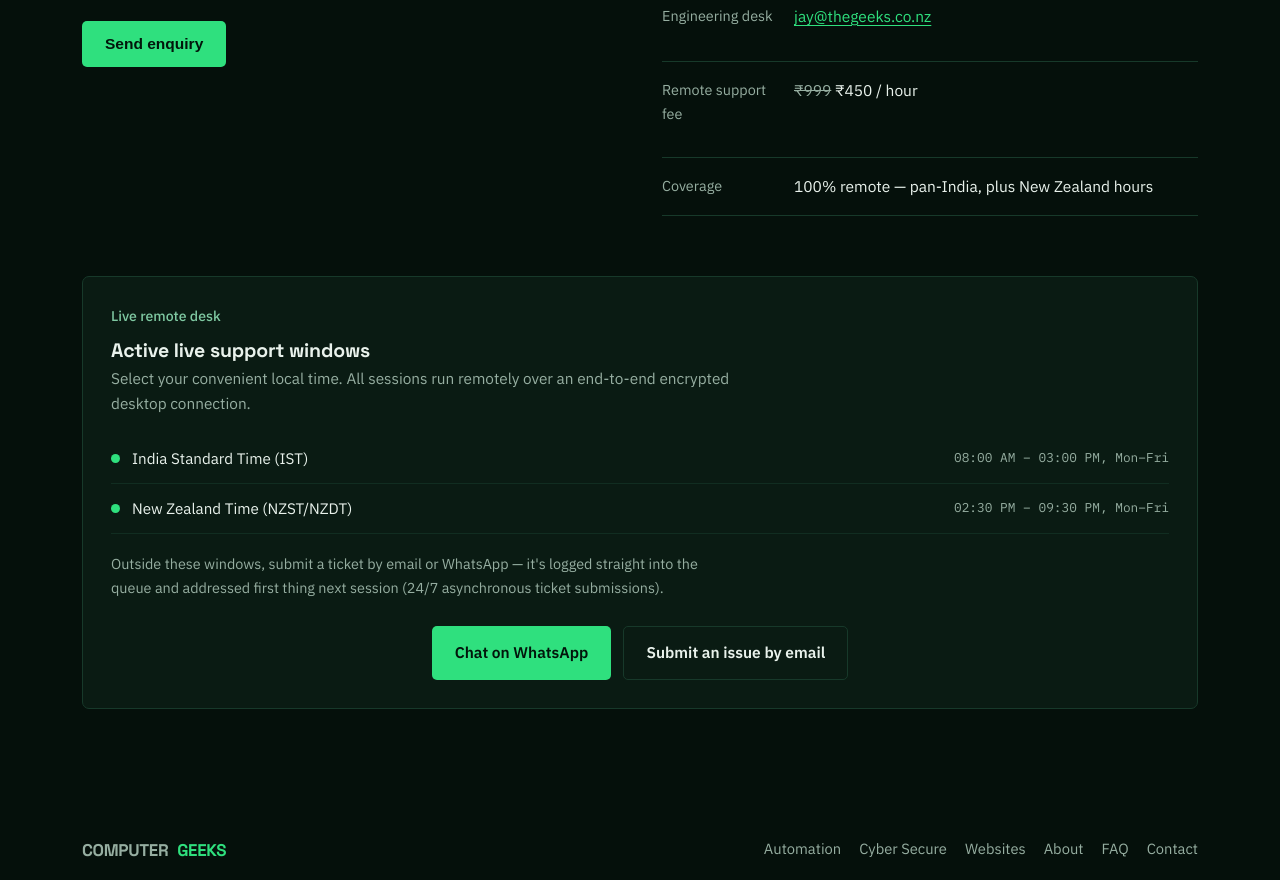
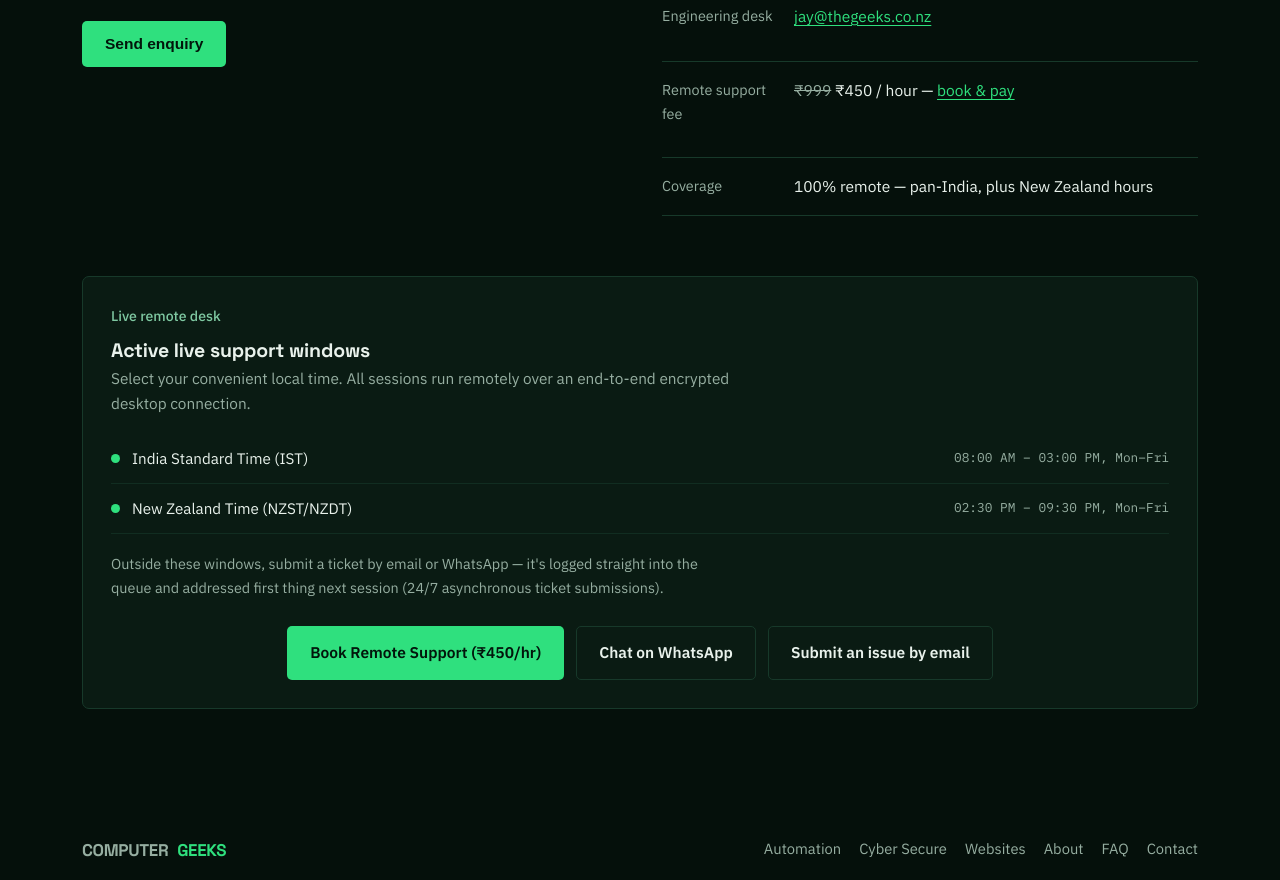
Before and after one commit to Jay-Singh88/Computer_Geeks_Website, a plain HTML site: page contact.html in a window 1280 px wide. Shown: the part 961-1841 px from the top of the page. Drawn offline with Linux system fonts and the light colour scheme.

Commit message:
Add Stripe payment link for remote support booking on contact page

```diff
--- a/contact.html
+++ b/contact.html
@@ -79,7 +79,7 @@
         <img src="/assets/images/contact-team.jpg" alt="Team ready to help at their desks" width="800" height="500" style="border:1px solid var(--line);border-radius:7px;margin-bottom:8px" loading="lazy">
         <dl class="detail"><dt>WhatsApp</dt><dd><a href="https://wa.me/64224098840" target="_blank" rel="noopener">Chat on WhatsApp Business</a></dd></dl>
         <dl class="detail"><dt>Engineering desk</dt><dd><a href="mailto:jay@thegeeks.co.nz">jay@thegeeks.co.nz</a></dd></dl>
-        <dl class="detail"><dt>Remote support fee</dt><dd><s style="color:var(--muted)">₹999</s> ₹450 / hour</dd></dl>
+        <dl class="detail"><dt>Remote support fee</dt><dd><s style="color:var(--muted)">₹999</s> ₹450 / hour — <a href="https://buy.stripe.com/cNifZg3KAeSwclj9wf1VK06" target="_blank" rel="noopener">book &amp; pay</a></dd></dl>
         <dl class="detail" style="border-bottom:1px solid var(--line)"><dt>Coverage</dt><dd>100% remote — pan-India, plus New Zealand hours</dd></dl>
       </div>
     </div>
@@ -92,7 +92,8 @@
       <div class="status-row"><i class="dot ok" aria-hidden="true"></i> New Zealand Time (NZST/NZDT) <em>02:30 PM – 09:30 PM, Mon–Fri</em></div>
       <p style="margin:18px 0 0;font-size:.9rem;color:var(--muted)">Outside these windows, submit a ticket by email or WhatsApp — it's logged straight into the queue and addressed first thing next session (24/7 asynchronous ticket submissions).</p>
       <div class="btns">
-        <a class="btn btn-go" href="https://wa.me/64224098840" target="_blank" rel="noopener">Chat on WhatsApp</a>
+        <a class="btn btn-go" href="https://buy.stripe.com/cNifZg3KAeSwclj9wf1VK06" target="_blank" rel="noopener">Book Remote Support (₹450/hr)</a>
+        <a class="btn btn-ghost" href="https://wa.me/64224098840" target="_blank" rel="noopener">Chat on WhatsApp</a>
         <a class="btn btn-ghost" href="mailto:jay@thegeeks.co.nz">Submit an issue by email</a>
       </div>
     </div>
```
